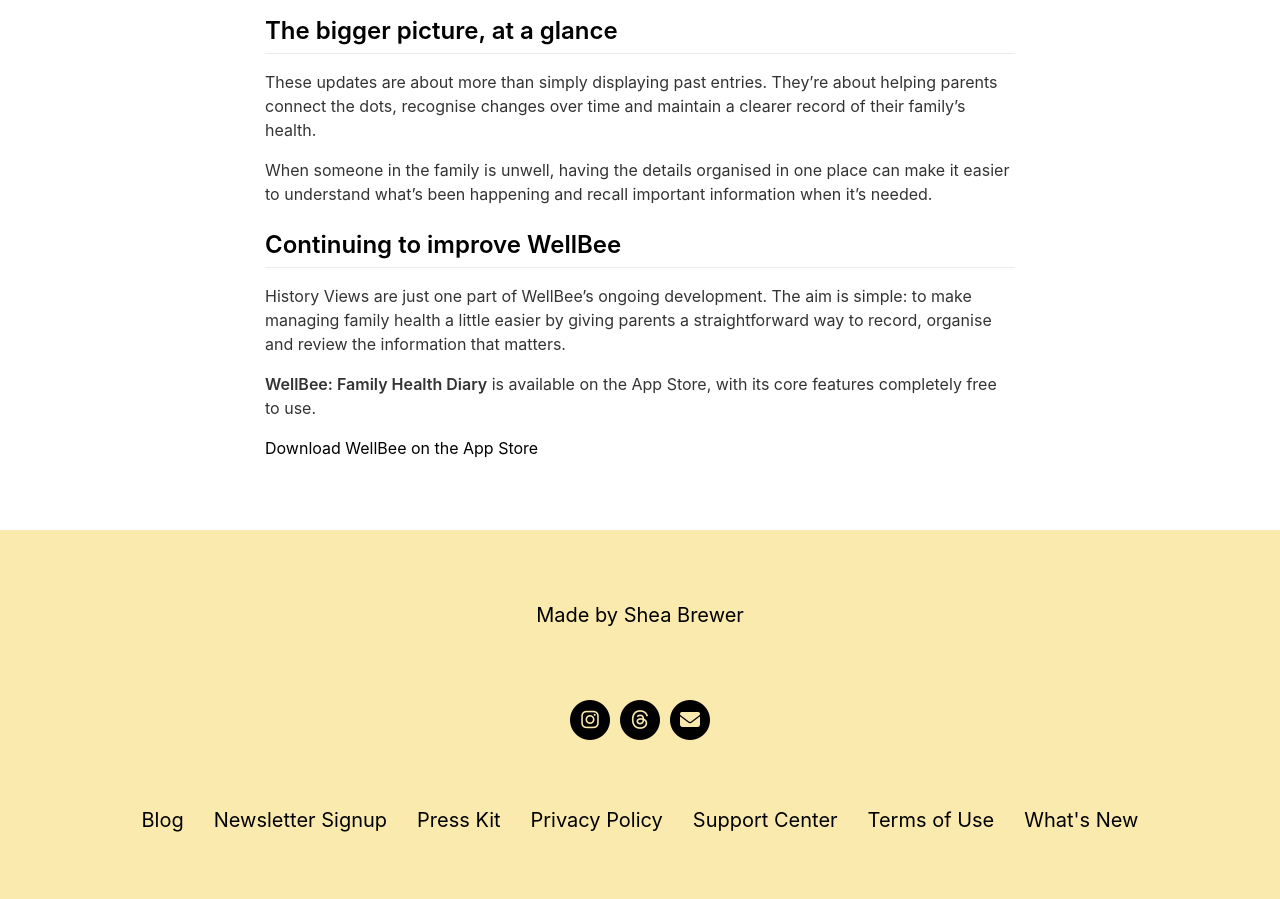
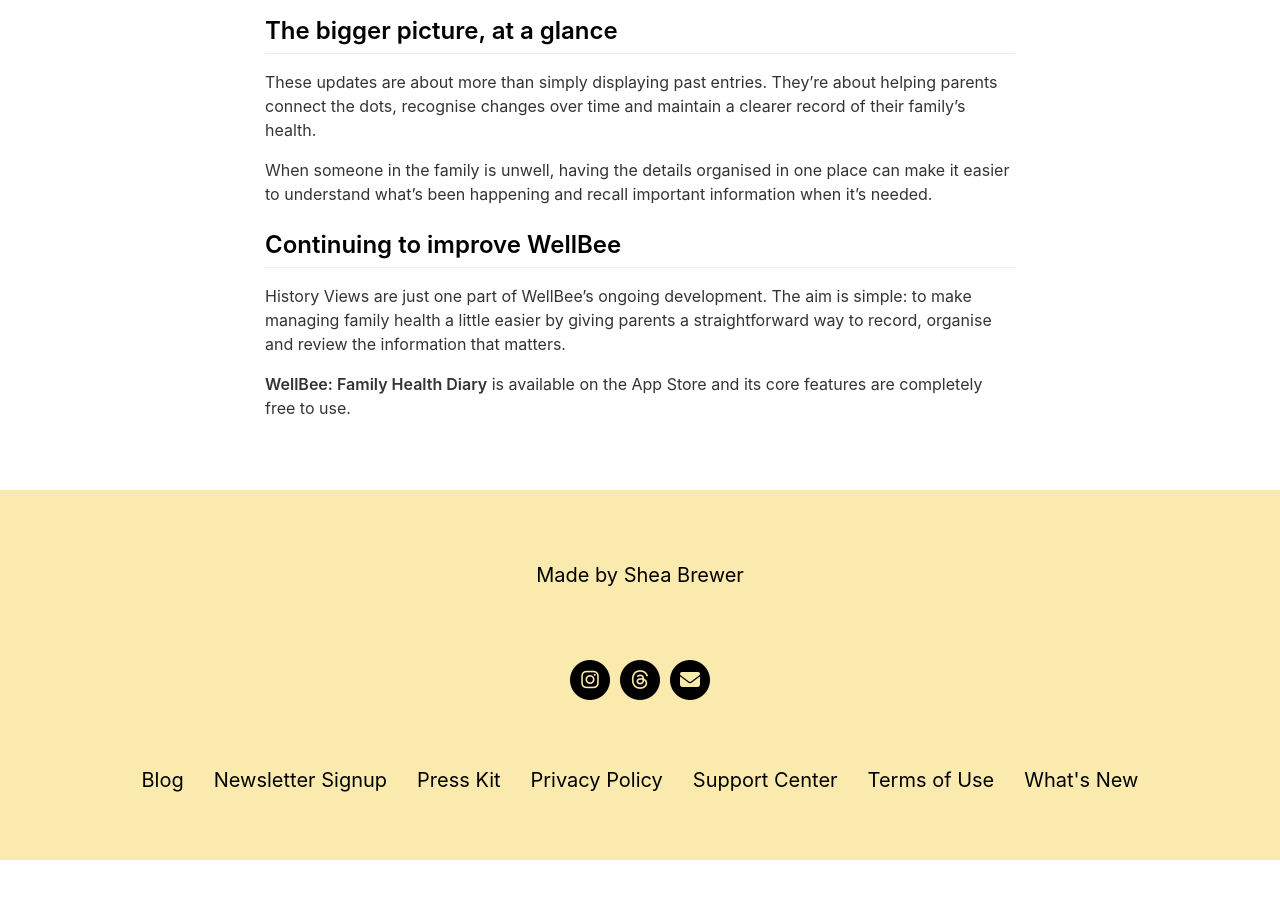
Before and after one commit to sheabrewer1986/WellBeeWebsite, a Jekyll site: the page built from _posts/2026-09-30-history-in-wellbee.md, in a window 1280 px wide and 900 px high, scrolled down 818 px. Built offline with Jekyll 4.4.1, drawn with Linux system fonts in a browser that asks for light colours; nearby versions of some CDN libraries; after the commit the page ends 1678 px from its top, so only the background shows below that.

Commit message:
[Tweak] Removed the download link from the article

```diff
--- a/_posts/2026-09-30-history-in-wellbee.md
+++ b/_posts/2026-09-30-history-in-wellbee.md
@@ -32,6 +32,4 @@
 
 History Views are just one part of WellBee's ongoing development. The aim is simple: to make managing family health a little easier by giving parents a straightforward way to record, organise and review the information that matters.
 
-**WellBee: Family Health Diary** is available on the App Store, with its core features completely free to use.
-
-[Download WellBee on the App Store](YOUR_APP_STORE_LINK)
+**WellBee: Family Health Diary** is available on the App Store and its core features are completely free to use.
```
